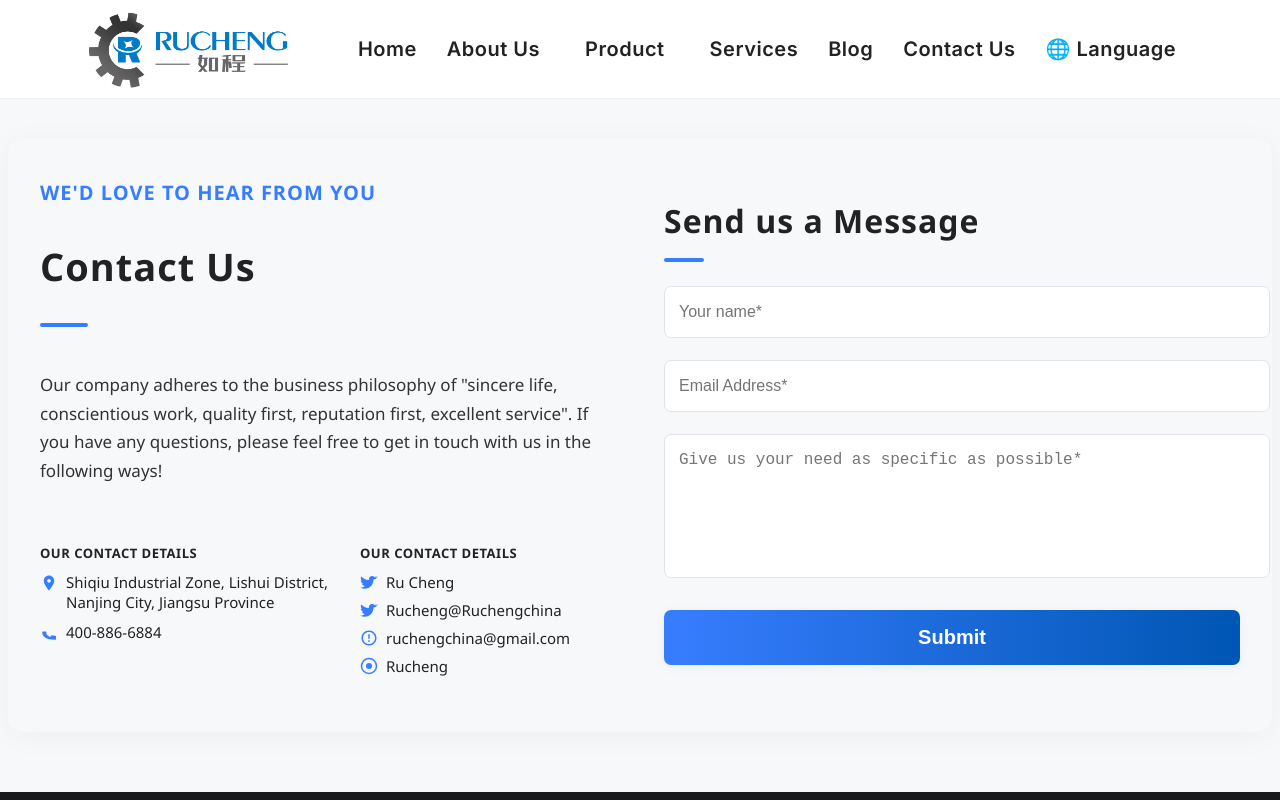
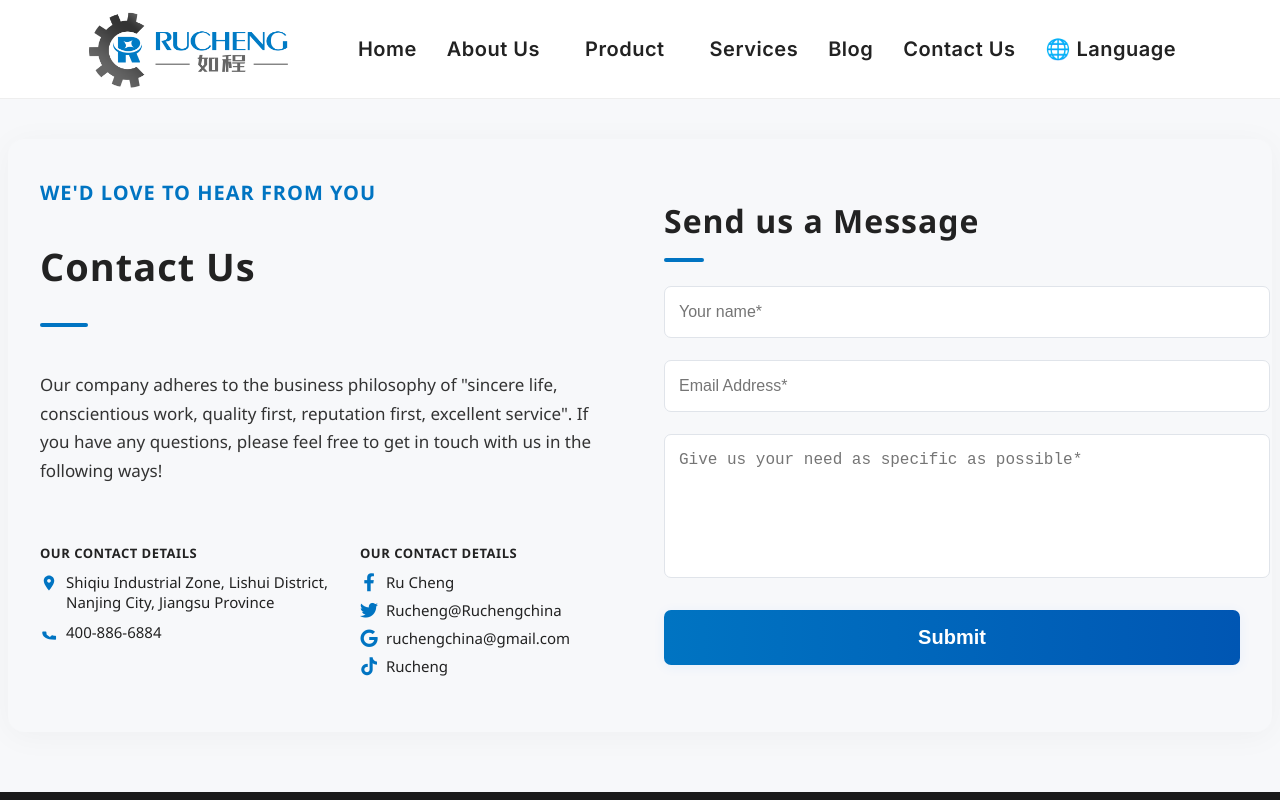
Before and after one commit to zhagnlu/ruchengintelligent_new, a plain HTML site: page contact.html in a window 1280 px wide. Shown: the top 800 px of the page. Drawn offline with Linux system fonts and the light colour scheme.

Commit message:
fix contact font

```diff
--- a/contact.html
+++ b/contact.html
@@ -5,6 +5,7 @@
   <meta name="viewport" content="width=device-width, initial-scale=1.0">
   <title>Contact Us - Rucheng</title>
   <link rel="stylesheet" href="css/main.css">
+  <link rel="stylesheet" href="https://cdnjs.cloudflare.com/ajax/libs/font-awesome/6.4.2/css/all.min.css">
   <style>
     body {
       background: #f7f8fa;
@@ -32,7 +33,7 @@
       gap: 24px;
     }
     .contact-title {
-      color: #377dff;
+      color: #0074c2;
       font-size: 20px;
       font-weight: 700;
       letter-spacing: 1px;
@@ -47,7 +48,7 @@
     .contact-underline {
       width: 48px;
       height: 4px;
-      background: #377dff;
+      background: #0074c2;
       border-radius: 2px;
       margin-bottom: 1.2em;
     }
@@ -82,7 +83,7 @@
     }
     .contact-detail svg {
       flex-shrink: 0;
-      color: #377dff;
+      color: #0074c2;
       width: 18px;
       height: 18px;
       margin-top: 2px;
@@ -98,7 +99,14 @@
     .contact-social svg {
       width: 18px;
       height: 18px;
-      color: #377dff;
+      color: #0074c2;
+    }
+    .contact-social i {
+      color: #0074c2;
+      font-size: 18px;
+      width: 18px;
+      min-width: 18px;
+      text-align: center;
     }
     .contact-right {
       background: none;
@@ -115,7 +123,7 @@
     .contact-form-underline {
       width: 40px;
       height: 4px;
-      background: #377dff;
+      background: #0074c2;
       border-radius: 2px;
       margin-bottom: 1.5em;
     }
@@ -139,14 +147,14 @@
     }
     .contact-form input:focus,
     .contact-form textarea:focus {
-      border-color: #377dff;
+      border-color: #0074c2;
     }
     .contact-form textarea {
       min-height: 110px;
       max-height: 220px;
     }
     .contact-form button {
-      background: linear-gradient(90deg, #377dff 0%, #0056b3 100%);
+      background: linear-gradient(90deg, #0074c2 0%, #0056b3 100%);
       color: #fff;
       font-size: 20px;
       font-weight: 600;
@@ -159,7 +167,7 @@
       box-shadow: 0 2px 12px rgba(55,125,255,0.08);
     }
     .contact-form button:hover {
-      background: linear-gradient(90deg, #0056b3 0%, #377dff 100%);
+      background: linear-gradient(90deg, #0056b3 0%, #0074c2 100%);
       box-shadow: 0 4px 18px rgba(55,125,255,0.13);
     }
     @media (max-width: 900px) {
@@ -207,10 +215,10 @@
           </div>
           <div class="contact-details-col">
             <div class="contact-details-title">OUR CONTACT DETAILS</div>
-            <div class="contact-social"><svg viewBox="0 0 24 24" fill="none"><path d="M22.46 6c-.77.35-1.6.58-2.47.69a4.3 4.3 0 001.88-2.37 8.59 8.59 0 01-2.72 1.04A4.28 4.28 0 0016.11 4c-2.37 0-4.29 1.92-4.29 4.29 0 .34.04.67.11.99C7.69 9.13 4.07 7.38 1.64 4.7c-.37.64-.58 1.38-.58 2.17 0 1.5.76 2.82 1.92 3.6-.7-.02-1.36-.21-1.94-.53v.05c0 2.1 1.5 3.85 3.5 4.25-.36.1-.74.16-1.13.16-.28 0-.54-.03-.8-.08.54 1.7 2.1 2.94 3.95 2.97A8.6 8.6 0 012 19.54c-.63 0-1.25-.04-1.86-.11A12.13 12.13 0 006.29 21c7.55 0 11.68-6.26 11.68-11.68 0-.18-.01-.36-.02-.54A8.18 8.18 0 0024 4.59a8.36 8.36 0 01-2.54.7z" fill="currentColor"/></svg>Ru Cheng</div>
-            <div class="contact-social"><svg viewBox="0 0 24 24" fill="none"><path d="M22.46 6c-.77.35-1.6.58-2.47.69a4.3 4.3 0 001.88-2.37 8.59 8.59 0 01-2.72 1.04A4.28 4.28 0 0016.11 4c-2.37 0-4.29 1.92-4.29 4.29 0 .34.04.67.11.99C7.69 9.13 4.07 7.38 1.64 4.7c-.37.64-.58 1.38-.58 2.17 0 1.5.76 2.82 1.92 3.6-.7-.02-1.36-.21-1.94-.53v.05c0 2.1 1.5 3.85 3.5 4.25-.36.1-.74.16-1.13.16-.28 0-.54-.03-.8-.08.54 1.7 2.1 2.94 3.95 2.97A8.6 8.6 0 012 19.54c-.63 0-1.25-.04-1.86-.11A12.13 12.13 0 006.29 21c7.55 0 11.68-6.26 11.68-11.68 0-.18-.01-.36-.02-.54A8.18 8.18 0 0024 4.59a8.36 8.36 0 01-2.54.7z" fill="currentColor"/></svg>Rucheng@Ruchengchina</div>
-            <div class="contact-social"><svg viewBox="0 0 24 24" fill="none"><path d="M21.35 11.1c.13-.1.25-.2.36-.32.2-.2.2-.51 0-.71l-1.06-1.06c-.2-.2-.51-.2-.71 0-.12.11-.22.23-.32.36-.2.2-.2.51 0 .71l1.06 1.06c.2.2.51.2.71 0zM12 2C6.48 2 2 6.48 2 12c0 5.52 4.48 10 10 10s10-4.48 10-10c0-5.52-4.48-10-10-10zm0 18c-4.41 0-8-3.59-8-8s3.59-8 8-8 8 3.59 8 8-3.59 8-8 8zm-1-13h2v6h-2zm0 8h2v2h-2z" fill="currentColor"/></svg>ruchengchina@gmail.com</div>
-            <div class="contact-social"><svg viewBox="0 0 24 24" fill="none"><circle cx="12" cy="12" r="10" stroke="currentColor" stroke-width="2"/><circle cx="12" cy="12" r="4" fill="currentColor"/></svg>Rucheng</div>
+            <div class="contact-social"><i class="fab fa-facebook-f"></i> Ru Cheng</div>
+            <div class="contact-social"><i class="fab fa-twitter"></i> Rucheng@Ruchengchina</div>
+            <div class="contact-social"><i class="fab fa-google"></i> ruchengchina@gmail.com</div>
+            <div class="contact-social"><i class="fab fa-tiktok"></i> Rucheng</div>
           </div>
         </div>
       </div>
```
